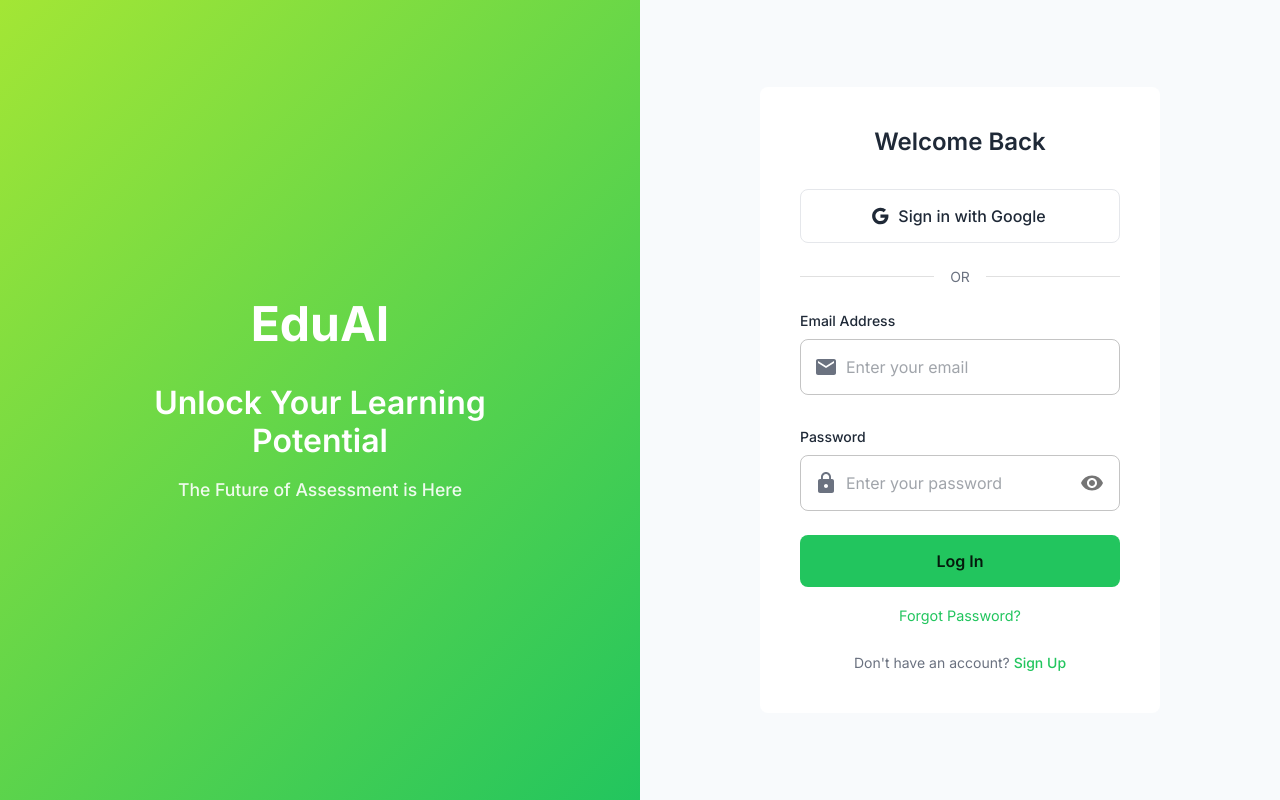
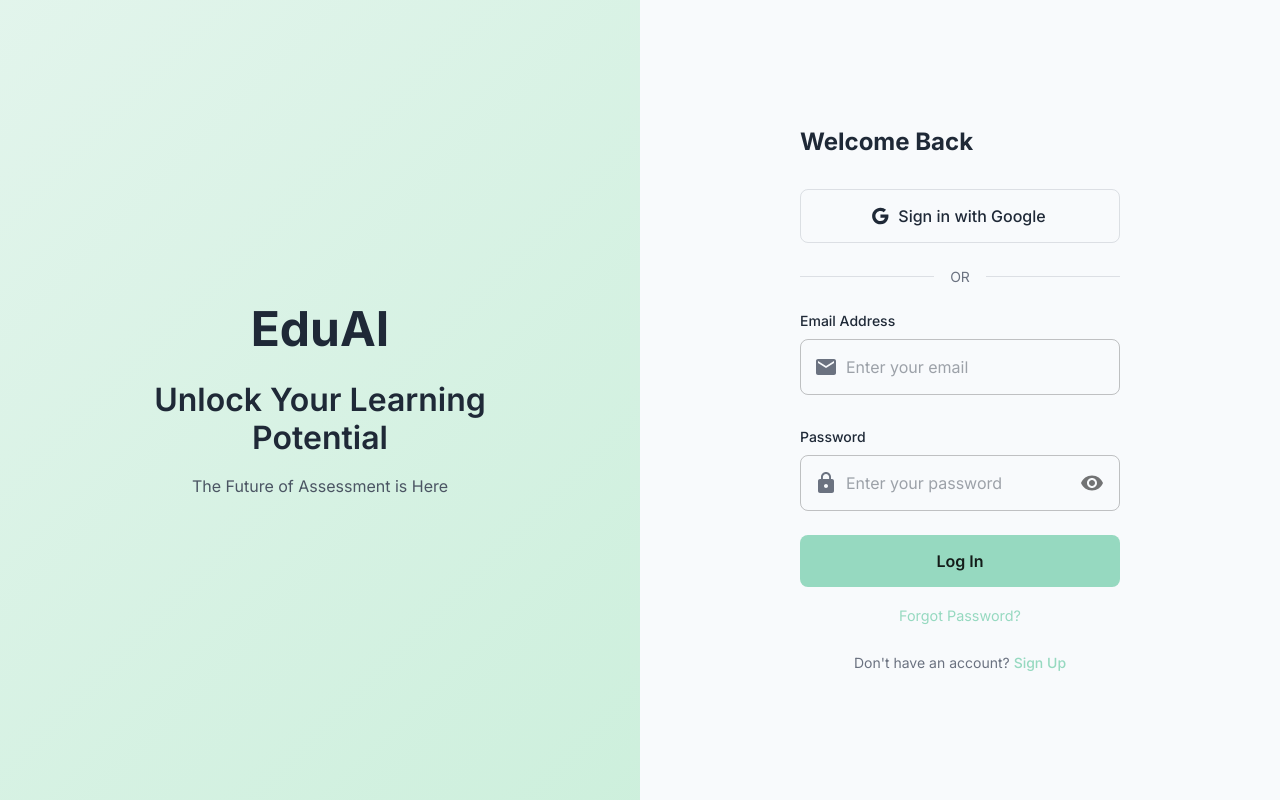
Before and after one commit to JasonLam1218/web-app-demo, a Next.js app: page / in a window 1280 px wide. Built offline with nearby package versions, Linux system fonts and the light colour scheme.

Commit message:
update colour

```diff
--- a/src/components/EduAILoginPage.tsx
+++ b/src/components/EduAILoginPage.tsx
@@ -19,6 +19,7 @@
   Visibility,
   VisibilityOff,
 } from '@mui/icons-material';
+import theme from './theme'; // Import the theme
 
 export default function EduAILoginPage() {
   const [showPassword, setShowPassword] = useState(false);
@@ -61,21 +62,22 @@
           md={6}
           component="div"
           sx={{
-            background: 'linear-gradient(135deg, #a3e635 0%, #22c55e 100%)',
+            background: 'linear-gradient(135deg, rgba(34, 197, 94, 0.1) 0%, rgba(34, 197, 94, 0.2) 100%)',
             display: 'flex',
             alignItems: 'center',
             justifyContent: 'center',
             p: 4,
           }}
         >
-          <Box sx={{ textAlign: 'center', maxWidth: 400 }}>
+          <Box sx={{ textAlign: 'center', maxWidth: 400, color: theme.palette.primary.dark }}>
             <Typography
               variant="h1"
               sx={{
-                color: 'white',
-                fontSize: { xs: '2rem', md: '3rem' },
+                color: theme.palette.primary.main,
+                ...theme.typography.h1,
+                fontSize: { xs: '2.5rem', md: '3rem' },
+                mb: 3,
                 fontWeight: 700,
-                mb: 4,
               }}
             >
               EduAI
@@ -84,11 +86,12 @@
             <Typography
               variant="h4"
               sx={{
-                color: 'white',
+                color: theme.palette.primary.main,
+                ...theme.typography.h4,
                 fontSize: { xs: '1.5rem', md: '2rem' },
-                fontWeight: 600,
                 mb: 2,
                 lineHeight: 1.2,
+                fontWeight: 600,
               }}
             >
               Unlock Your Learning Potential
@@ -97,9 +100,10 @@
             <Typography
               variant="body1"
               sx={{
-                color: 'rgba(255, 255, 255, 0.9)',
-                fontSize: '1.1rem',
-                fontWeight: 500,
+                color: theme.palette.primary.main,
+                ...theme.typography.body1,
+                fontSize: '1rem',
+                fontWeight: 400,
               }}
             >
               The Future of Assessment is Here
@@ -118,7 +122,7 @@
             alignItems: 'center',
             justifyContent: 'center',
             p: 4,
-            bgcolor: 'background.default',
+            bgcolor: theme.palette.background.default,
           }}
         >
           <Paper
@@ -127,12 +131,19 @@
               p: { xs: 3, md: 5 },
               maxWidth: 400,
               width: '100%',
-              bgcolor: 'background.paper',
+              bgcolor: 'transparent',
               borderRadius: 2,
             }}
           >
-            <Box sx={{ textAlign: 'center', mb: 4 }}>
-              <Typography variant="h4" sx={{ mb: 1 }}>
+            <Box sx={{ textAlign: 'left', mb: 4 }}>
+              <Typography
+                variant="h4"
+                sx={{
+                  mb: 2,
+                  color: theme.palette.text.primary,
+                  fontWeight: 700,
+                }}
+              >
                 Welcome Back
               </Typography>
             </Box>
@@ -146,11 +157,12 @@
               sx={{
                 mb: 3,
                 py: 1.5,
-                border: '1px solid #e5e7eb',
-                color: 'text.primary',
+                border: `1px solid ${theme.palette.divider}`,
+                color: theme.palette.text.primary,
+                borderRadius: 2,
                 '&:hover': {
-                  bgcolor: 'rgba(0, 0, 0, 0.04)',
-                  border: '1px solid #d1d5db',
+                  bgcolor: theme.palette.action.hover,
+                  border: `1px solid ${theme.palette.text.secondary}`,
                 },
               }}
             >
@@ -162,7 +174,10 @@
               <Divider sx={{ flex: 1 }} />
               <Typography
                 variant="body2"
-                sx={{ mx: 2, color: 'text.secondary' }}
+                sx={{
+                  mx: 2,
+                  color: theme.palette.text.secondary
+                }}
               >
                 OR
               </Typography>
@@ -174,7 +189,11 @@
               <Box sx={{ mb: 2 }}>
                 <Typography
                   variant="body2"
-                  sx={{ mb: 1, fontWeight: 500, color: 'text.primary' }}
+                  sx={{
+                    mb: 1,
+                    fontWeight: 500,
+                    color: theme.palette.text.primary
+                  }}
                 >
                   Email Address
                 </Typography>
@@ -187,18 +206,27 @@
                   InputProps={{
                     startAdornment: (
                       <InputAdornment position="start">
-                        <EmailIcon sx={{ color: 'text.secondary' }} />
+                        <EmailIcon sx={{ color: theme.palette.text.secondary }} />
                       </InputAdornment>
                     ),
                   }}
-                  sx={{ mb: 2 }}
+                  sx={{
+                    mb: 2,
+                    '& .MuiOutlinedInput-root': {
+                      borderRadius: 2,
+                    }
+                  }}
                 />
               </Box>
 
               <Box sx={{ mb: 3 }}>
                 <Typography
                   variant="body2"
-                  sx={{ mb: 1, fontWeight: 500, color: 'text.primary' }}
+                  sx={{
+                    mb: 1,
+                    fontWeight: 500,
+                    color: theme.palette.text.primary
+                  }}
                 >
                   Password
                 </Typography>
@@ -211,7 +239,7 @@
                   InputProps={{
                     startAdornment: (
                       <InputAdornment position="start">
-                        <LockIcon sx={{ color: 'text.secondary' }} />
+                        <LockIcon sx={{ color: theme.palette.text.secondary }} />
                       </InputAdornment>
                     ),
                     endAdornment: (
@@ -226,6 +254,11 @@
                       </InputAdornment>
                     ),
                   }}
+                  sx={{
+                    '& .MuiOutlinedInput-root': {
+                      borderRadius: 2,
+                    }
+                  }}
                  />
                </Box>
 
@@ -238,6 +271,7 @@
                    py: 1.5,
                    fontSize: '1rem',
                    fontWeight: 600,
+                   borderRadius: 2,
                  }}
                >
                  Log In
@@ -247,7 +281,7 @@
                  <Link
                    href="#"
                    sx={{
-                     color: 'primary.main',
+                     color: theme.palette.primary.main,
                      textDecoration: 'none',
                      fontSize: '0.9rem',
                      '&:hover': {
@@ -260,12 +294,17 @@
                </Box>
 
                <Box sx={{ textAlign: 'center' }}>
-                 <Typography variant="body2" sx={{ color: 'text.secondary' }}>
+                 <Typography
+                   variant="body2"
+                   sx={{
+                     color: theme.palette.text.secondary
+                   }}
+                 >
                   Don&apos;t have an account?{' '}
                    <Link
                      href="#"
                      sx={{
-                       color: 'primary.main',
+                       color: theme.palette.primary.main,
                        textDecoration: 'none',
                        fontWeight: 500,
                        '&:hover': {
--- a/src/components/theme.ts
+++ b/src/components/theme.ts
@@ -5,21 +5,41 @@
   palette: {
     mode: 'light',
     primary: {
-      main: '#22c55e', // Green color matching the design
-      dark: '#16a34a',
-      light: '#4ade80',
+      main: '#96D9C0', // light green color
+      // Soft, muted green for primary elements
+      // Used in: Logo, headings, primary action buttons
+
+      dark: '#51A687', // dark green
+      // Darker green for hover states and active elements
+
+      light: '#4ade80', // lighter green variant
+      // Lighter green for gradients, backgrounds, and subtle highlights
     },
     secondary: {
-      main: '#6b7280',
+      main: '#6b7280', // neutral gray
+      // Used for secondary text, dividers, and supporting elements
     },
     background: {
-      default: '#f8fafc',
-      paper: '#ffffff',
+      default: '#f8fafc', // very light gray/blue background
+      // Main page background, provides soft contrast
+
+      paper: '#ffffff', // pure white
+      // Background for cards, modals, and elevated surfaces
     },
     text: {
-      primary: '#1f2937',
-      secondary: '#6b7280',
+      primary: '#1f2937', // deep gray, almost black
+      // Main text color for headings and primary content
+
+      secondary: '#6b7280', // medium gray
+      // Used for supporting text, captions, and less important information
     },
+    // Optional: Add more color context if needed
+    action: {
+      hover: 'rgba(136, 231, 136, 0.1)', // light green hover state
+      // Subtle interaction feedback
+    },
+    divider: 'rgba(107, 114, 128, 0.2)', // light gray divider
+    // Soft dividers between sections
   },
   typography: {
     fontFamily: '"Inter", "Roboto", "Helvetica", "Arial", sans-serif',
```
